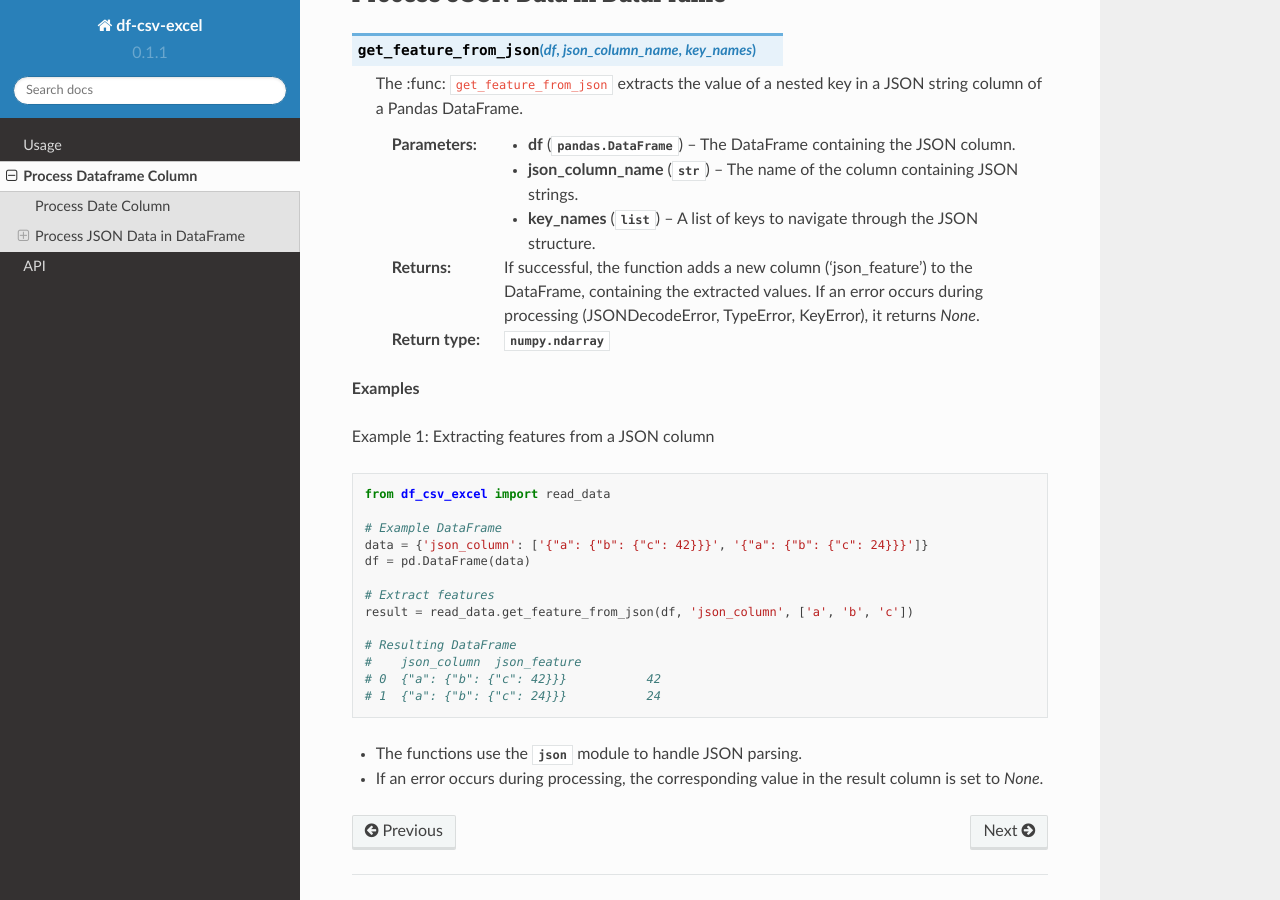
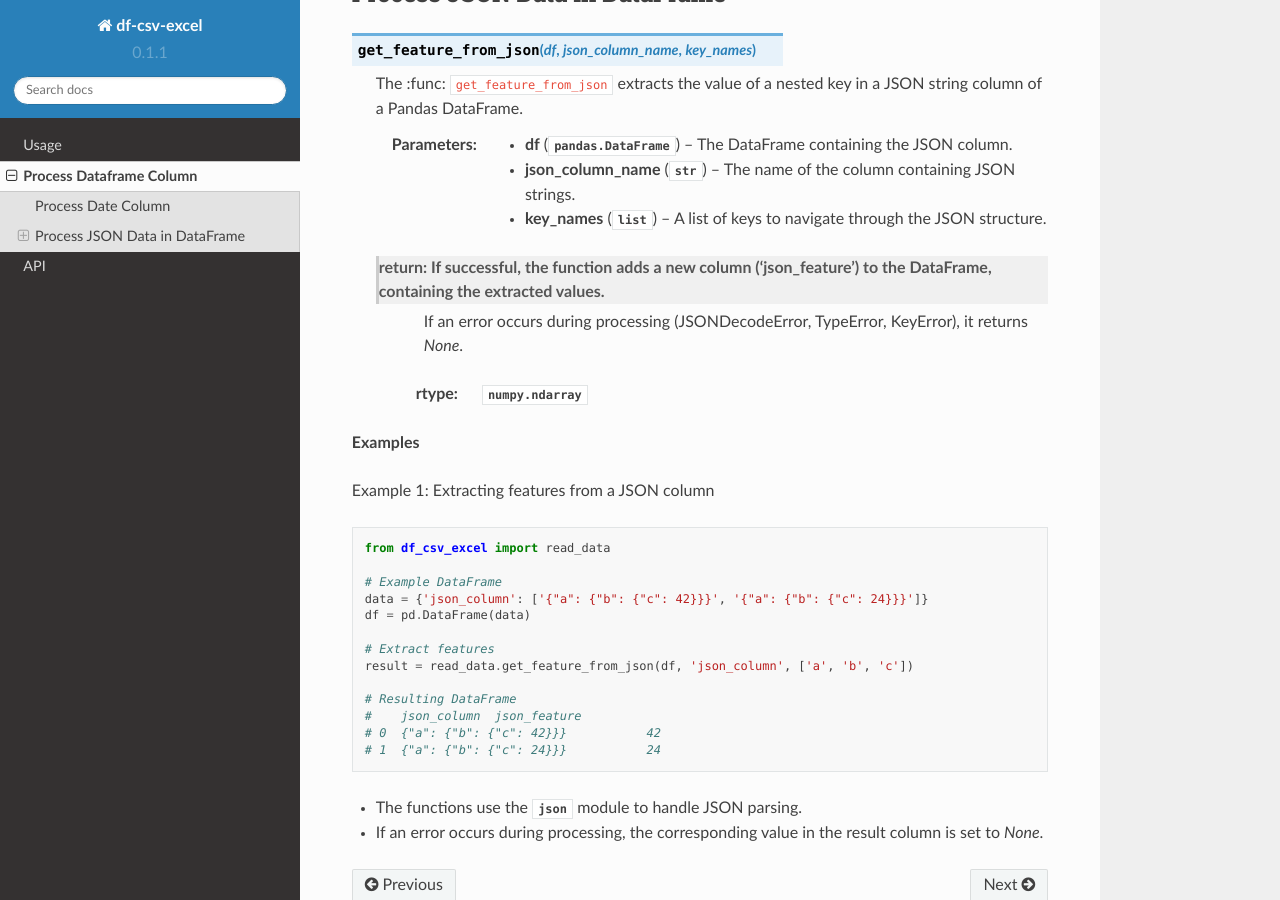
Before and after one commit to cheerzhang/read_doc_1, a Sphinx documentation site: the page built from docs/source/process_dataframe_column.rst, in a window 1280 px wide and 900 px high, scrolled down 1008 px. Built offline with Sphinx 7.4.7 and the Read the Docs theme 2.0.0, drawn with Linux system fonts in a browser that asks for light colours.

Commit message:
Update process_dataframe_column.rst

```diff
--- a/docs/source/process_dataframe_column.rst
+++ b/docs/source/process_dataframe_column.rst
@@ -57,9 +57,10 @@
   :param key_names: A list of keys to navigate through the JSON structure.
   :type key_names: :class:`list`
 
-  :return: If successful, the function adds a new column ('json_feature') to the DataFrame, containing the extracted values.
-           If an error occurs during processing (JSONDecodeError, TypeError, KeyError), it returns `None`.
-  :rtype: :class:`numpy.ndarray`
+  return: If successful, the function adds a new column ('json_feature') to the DataFrame, containing the extracted values.
+            If an error occurs during processing (JSONDecodeError, TypeError, KeyError), it returns `None`.
+   :rtype: :class:`numpy.ndarray`
+
 
 **Examples**
 
```
